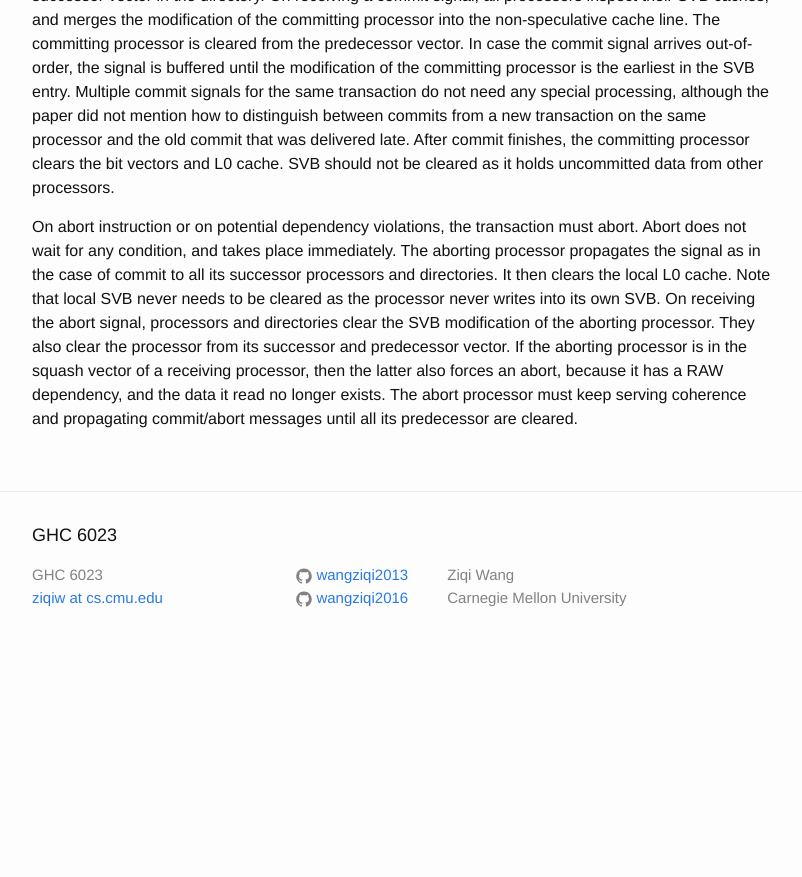
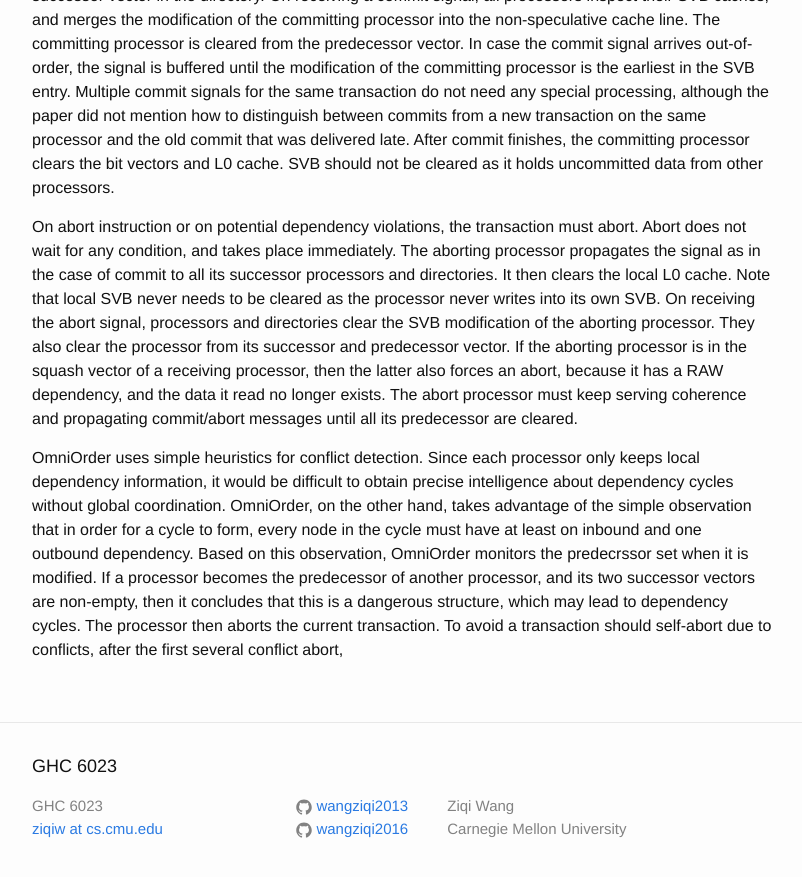
Before and after one commit to wangziqi2013/wangziqi2013.github.io, a Jekyll site: the page built from _posts/2018-06-19-OmniOrder.markdown, in a window 1280 px wide and 900 px high, scrolled down 2971 px. Shown: the top 877 px of the window, without its empty margins (238-1040 px from the left). Built offline with Jekyll 4.4.1, drawn with Linux system fonts in a browser that asks for light colours; before the commit the page ends 3640 px from its top, so only the background shows below that.

Commit message:
Working on CD

```diff
--- a/_posts/2018-06-19-OmniOrder.markdown
+++ b/_posts/2018-06-19-OmniOrder.markdown
@@ -121,3 +121,12 @@ directories clear the SVB modification of the aborting processor. They also clea
 predecessor vector. If the aborting processor is in the squash vector of a receiving processor, then the latter also
 forces an abort, because it has a RAW dependency, and the data it read no longer exists. The abort processor
 must keep serving coherence and propagating commit/abort messages until all its predecessor are cleared.
+
+OmniOrder uses simple heuristics for conflict detection. Since each processor only keeps local dependency information,
+it would be difficult to obtain precise intelligence about dependency cycles without global coordination. OmniOrder,
+on the other hand, takes advantage of the simple observation that in order for a cycle to form, every node in the cycle
+must have at least on inbound and one outbound dependency. Based on this observation, OmniOrder monitors the predecrssor
+set when it is modified. If a processor becomes the predecessor of another processor, and its two successor vectors
+are non-empty, then it concludes that this is a dangerous structure, which may lead to dependency cycles. The
+processor then aborts the current transaction. To avoid a transaction should self-abort due to conflicts, after the
+first several conflict abort,
```
